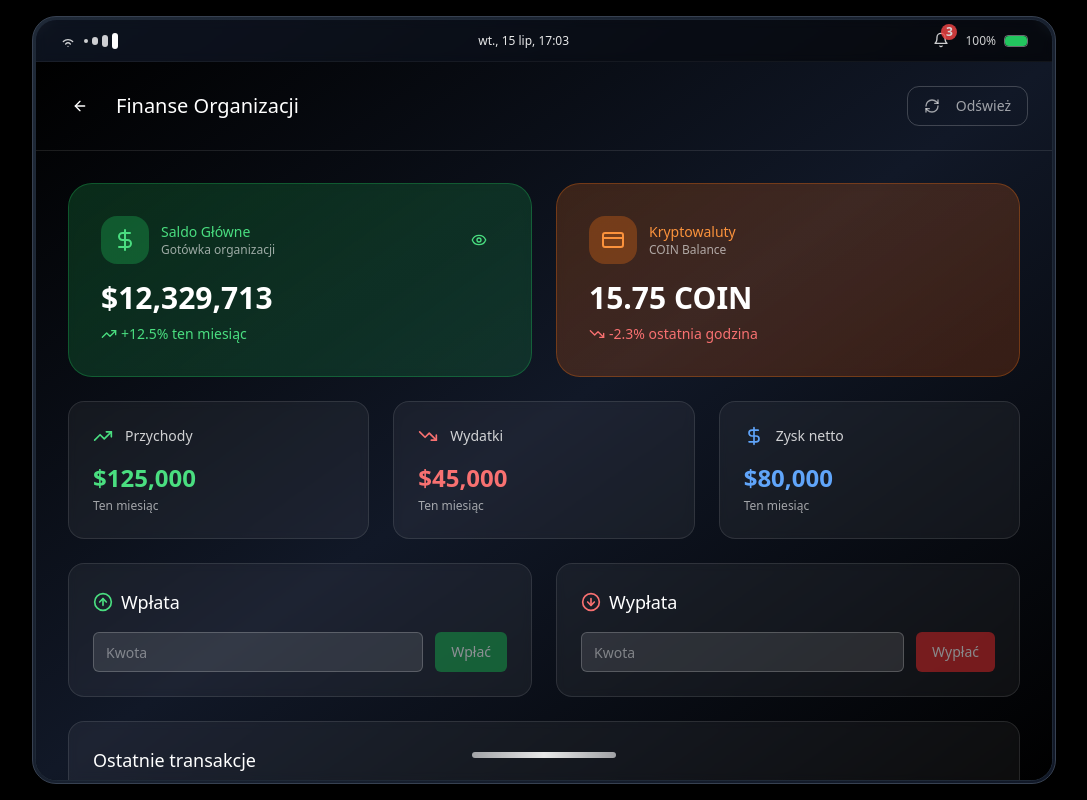
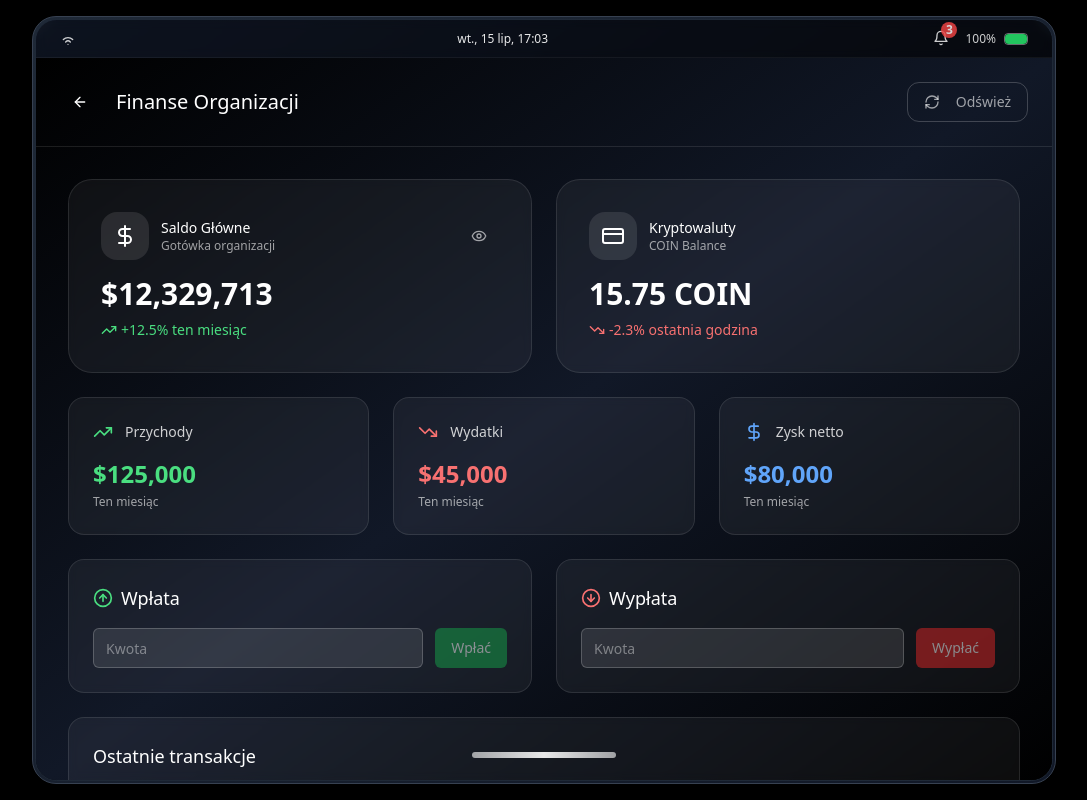
Before and after one commit to chujnia12/fivem-mob-tablet-ui, a React (Vite) app: page / in a window 1280 px wide. Both pictures are taken after a click on the button 271 px from the left and 198 px from the top of the page. Shown: the whole page, without its empty margins (96-1183 px from the left). Built offline with nearby package versions, Linux system fonts and the light colour scheme.

Commit message:
Fix UI and styling
Apply glass effect, remove signal bars, fix dropdowns, and improve "Anuluj" button.

```diff
--- a/src/components/tablet/apps/FinanceApp.tsx
+++ b/src/components/tablet/apps/FinanceApp.tsx
@@ -68,18 +68,18 @@ const FinanceApp: React.FC<FinanceAppProps> = ({ orgData, onHome }) => {
         </Button>
       </div>
 
-      <ScrollArea className="h-[calc(100%-5rem)] [&>div>div]:!block">
+      <ScrollArea className="h-[calc(100%-5rem)] [&>div>div]:!block [&::-webkit-scrollbar]:w-2 [&::-webkit-scrollbar-track]:bg-gray-800/50 [&::-webkit-scrollbar-thumb]:bg-gray-600/50 [&::-webkit-scrollbar-thumb]:rounded-full [&::-webkit-scrollbar-thumb:hover]:bg-gray-500/50">
         <div className="p-8 space-y-6">
           {/* Balance Cards */}
           <div className="grid grid-cols-2 gap-6">
-            <div className="bg-gradient-to-br from-green-500/20 to-green-600/20 backdrop-blur-sm rounded-3xl p-8 border border-green-500/30">
+            <div className="bg-white/5 backdrop-blur-sm rounded-3xl p-8 border border-white/10">
               <div className="flex items-center justify-between mb-4">
                 <div className="flex items-center gap-3">
-                  <div className="w-12 h-12 bg-green-500/30 rounded-2xl flex items-center justify-center">
-                    <DollarSign size={24} className="text-green-400" />
+                  <div className="w-12 h-12 bg-white/10 rounded-2xl flex items-center justify-center">
+                    <DollarSign size={24} className="text-white" />
                   </div>
                   <div>
-                    <p className="text-green-400 text-sm font-medium">Saldo Główne</p>
+                    <p className="text-white text-sm font-medium">Saldo Główne</p>
                     <p className="text-white/60 text-xs">Gotówka organizacji</p>
                   </div>
                 </div>
@@ -87,7 +87,7 @@ const FinanceApp: React.FC<FinanceAppProps> = ({ orgData, onHome }) => {
                   size="sm"
                   variant="ghost"
                   onClick={() => setShowBalance(!showBalance)}
-                  className="text-green-400 hover:bg-green-500/20"
+                  className="text-white/60 hover:bg-white/10"
                 >
                   {showBalance ? <Eye size={16} /> : <EyeOff size={16} />}
                 </Button>
@@ -101,14 +101,14 @@ const FinanceApp: React.FC<FinanceAppProps> = ({ orgData, onHome }) => {
               </div>
             </div>
 
-            <div className="bg-gradient-to-br from-orange-500/20 to-orange-600/20 backdrop-blur-sm rounded-3xl p-8 border border-orange-500/30">
+            <div className="bg-white/5 backdrop-blur-sm rounded-3xl p-8 border border-white/10">
               <div className="flex items-center justify-between mb-4">
                 <div className="flex items-center gap-3">
-                  <div className="w-12 h-12 bg-orange-500/30 rounded-2xl flex items-center justify-center">
-                    <CreditCard size={24} className="text-orange-400" />
+                  <div className="w-12 h-12 bg-white/10 rounded-2xl flex items-center justify-center">
+                    <CreditCard size={24} className="text-white" />
                   </div>
                   <div>
-                    <p className="text-orange-400 text-sm font-medium">Kryptowaluty</p>
+                    <p className="text-white text-sm font-medium">Kryptowaluty</p>
                     <p className="text-white/60 text-xs">COIN Balance</p>
                   </div>
                 </div>
--- a/src/components/tablet/apps/MembersApp.tsx
+++ b/src/components/tablet/apps/MembersApp.tsx
@@ -266,7 +266,7 @@ const MembersApp: React.FC<MembersAppProps> = ({ orgData, onHome }) => {
           </div>
 
           {/* Members Grid */}
-          <ScrollArea className="h-[calc(100%-8rem)] rounded-2xl">
+          <ScrollArea className="h-[calc(100%-8rem)] rounded-2xl [&::-webkit-scrollbar]:w-2 [&::-webkit-scrollbar-track]:bg-gray-800/50 [&::-webkit-scrollbar-thumb]:bg-gray-600/50 [&::-webkit-scrollbar-thumb]:rounded-full [&::-webkit-scrollbar-thumb:hover]:bg-gray-500/50">
             <div className="grid grid-cols-2 gap-4 pr-4">
               {filteredMembers.map((member) => {
                 const RankIcon = getRankIcon(member.rank);
@@ -357,7 +357,7 @@ const MembersApp: React.FC<MembersAppProps> = ({ orgData, onHome }) => {
 
         {/* Statistics Panel */}
         <div className="w-80 bg-white/5 backdrop-blur-sm border-l border-white/10 p-6 space-y-6">
-          <ScrollArea className="h-full">
+          <ScrollArea className="h-full [&::-webkit-scrollbar]:w-2 [&::-webkit-scrollbar-track]:bg-gray-800/50 [&::-webkit-scrollbar-thumb]:bg-gray-600/50 [&::-webkit-scrollbar-thumb]:rounded-full [&::-webkit-scrollbar-thumb:hover]:bg-gray-500/50">
             <div className="space-y-6">
               <h3 className="text-lg font-medium mb-4">Statystyki</h3>
 
@@ -455,7 +455,7 @@ const MembersApp: React.FC<MembersAppProps> = ({ orgData, onHome }) => {
 
               <div className="space-y-2">
                 <label className="text-sm text-white/80">Nowa ranga:</label>
-                <select className="w-full bg-white/10 border border-white/20 rounded-lg px-3 py-2 text-white">
+                <select className="w-full bg-gray-800 border border-white/20 rounded-lg px-3 py-2 text-white [&>option]:bg-gray-800 [&>option]:text-white">
                   <option value="1">CZŁONEK (1)</option>
                   <option value="2">CZŁONEK (2)</option>
                   <option value="3">STARSZY CZŁONEK (3)</option>
--- a/src/pages/TabletOS.tsx
+++ b/src/pages/TabletOS.tsx
@@ -129,15 +129,9 @@ const TabletOS = () => {
           {/* Screen */}
           <div className="w-full h-full bg-gradient-to-br from-gray-900 to-black rounded-[1.35rem] overflow-hidden relative border border-gray-800">
             {/* Status Bar - Reduced height */}
-            <div className="flex justify-between items-center px-6 py-2 text-white text-sm bg-black/20 backdrop-blur-sm border-b border-white/5 relative z-30">
+            <div className="flex justify-between items-center px-6 py-1.5 text-white text-sm bg-black/20 backdrop-blur-sm border-b border-white/5 relative z-30">
               <div className="flex items-center gap-2">
                 <WifiHigh size={16} className="text-white/80" />
-                <div className="flex items-center gap-1">
-                  <div className="w-1 h-1 bg-white/80 rounded-full"></div>
-                  <div className="w-1.5 h-2 bg-white/80 rounded-sm"></div>
-                  <div className="w-1.5 h-3 bg-white/80 rounded-sm"></div>
-                  <div className="w-1.5 h-4 bg-white rounded-sm"></div>
-                </div>
               </div>
               <div className="text-xs font-medium text-white/90">
                 {new Date().toLocaleTimeString('pl-PL', {
@@ -160,7 +154,7 @@ const TabletOS = () => {
             </div>
 
             {/* App Content */}
-            <div className="h-[calc(100%-2.5rem)] relative">
+            <div className="h-[calc(100%-2rem)] relative">
               {renderCurrentApp()}
             </div>
 
```
Also changed, not shown: src/components/tablet/apps/KryptowalutyApp.tsx (+11 -12 lines).
